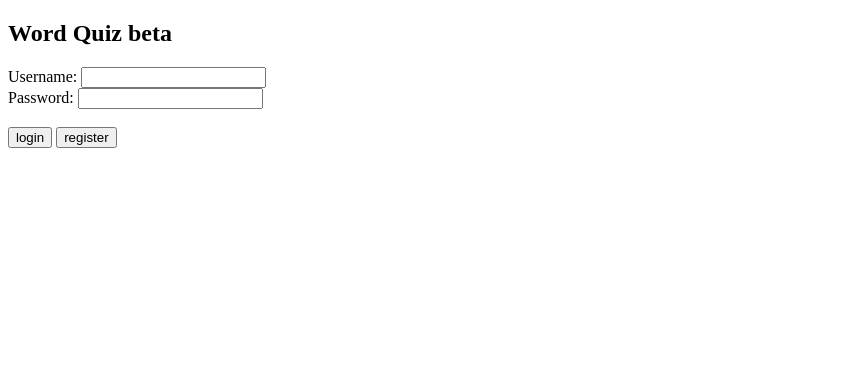
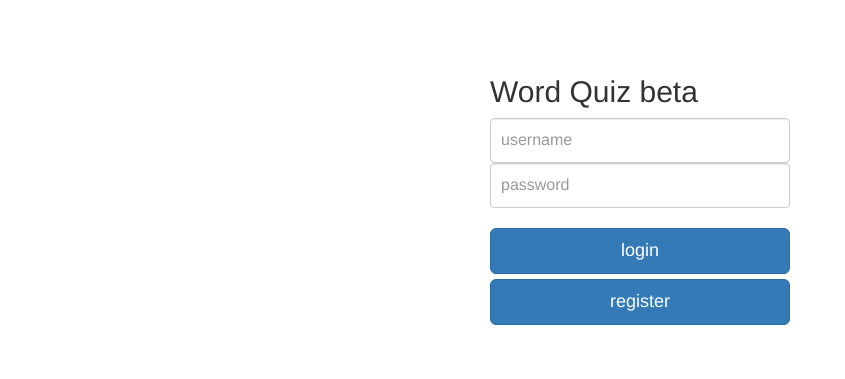
Before and after one commit to tuwulisu6110/WordQuizServer, a Flask app: template templates/loginLobby.html in a window 1280 px wide. Shown: the top 379 px of the page, without its empty margins (0-845 px from the left). Run offline with Flask 2, Linux system fonts and the light colour scheme; the template is opened without the code that fills it, so the values that code supplies are empty; some libraries are stand-ins or nearby versions.

Commit message:
bootstrap : loginLobby

```diff
--- /dev/null
+++ b/static/loginLobby.css
@@ -0,0 +1,22 @@
+body
+{
+    padding-top: 40px;
+    padding-bottom: 40px;
+    background-color: #eee;
+}
+.form-login
+{
+    max-width: 330px;
+    padding: 15px;
+    margin: 0 auto;
+}
+.form-login .form-control
+{
+    position: relative;
+    height: auto;
+    -webkit-box-sizing: border-box;
+       -moz-box-sizing: border-box;
+            box-sizing: border-box;
+    padding: 10px;
+    font-size: 16px;
+}
--- a/templates/loginLobby.html
+++ b/templates/loginLobby.html
@@ -82,19 +82,23 @@
 
         }
     </script>
+    <link href="{{ url_for('static',filename = 'loginLobby.css') }}" rel="stylesheet">
+    <link rel="stylesheet" media="screen" href = "{{ url_for('static', filename='bootstrap.min.css') }}">
 </head>
 
 <body>
-    <h2>Word Quiz beta</h2>
+    <div class='form-login'>
+        <h2>Word Quiz beta</h2>
 
-    <form>
-        Username: <input type="text" id = "usernameText"><br>
-        Password: <input type="password" id = "passwordText"><br><br>
-        <input type="button" onclick="login()" value="login">
-        <input type="button" onclick="register()" value="register">
-    </form>
+        <form>
+            <input type="text" id = "usernameText" class="form-control"  placeholder='username'>
+            <input type="password" id = "passwordText" class="form-control"  placeholder='password'><br>
+            <input type="button" onclick="login()" value="login" class="btn btn-lg btn-primary btn-block" >
+            <input type="button" onclick="register()" value="register" class="btn btn-lg btn-primary btn-block">
+        </form>
 
-    <div id="myDiv"></div>
+        <div id="myDiv"></div>
+    </div>
 
 </body>
 </html>
```
Also changed, not shown: wordQuizData.db.
